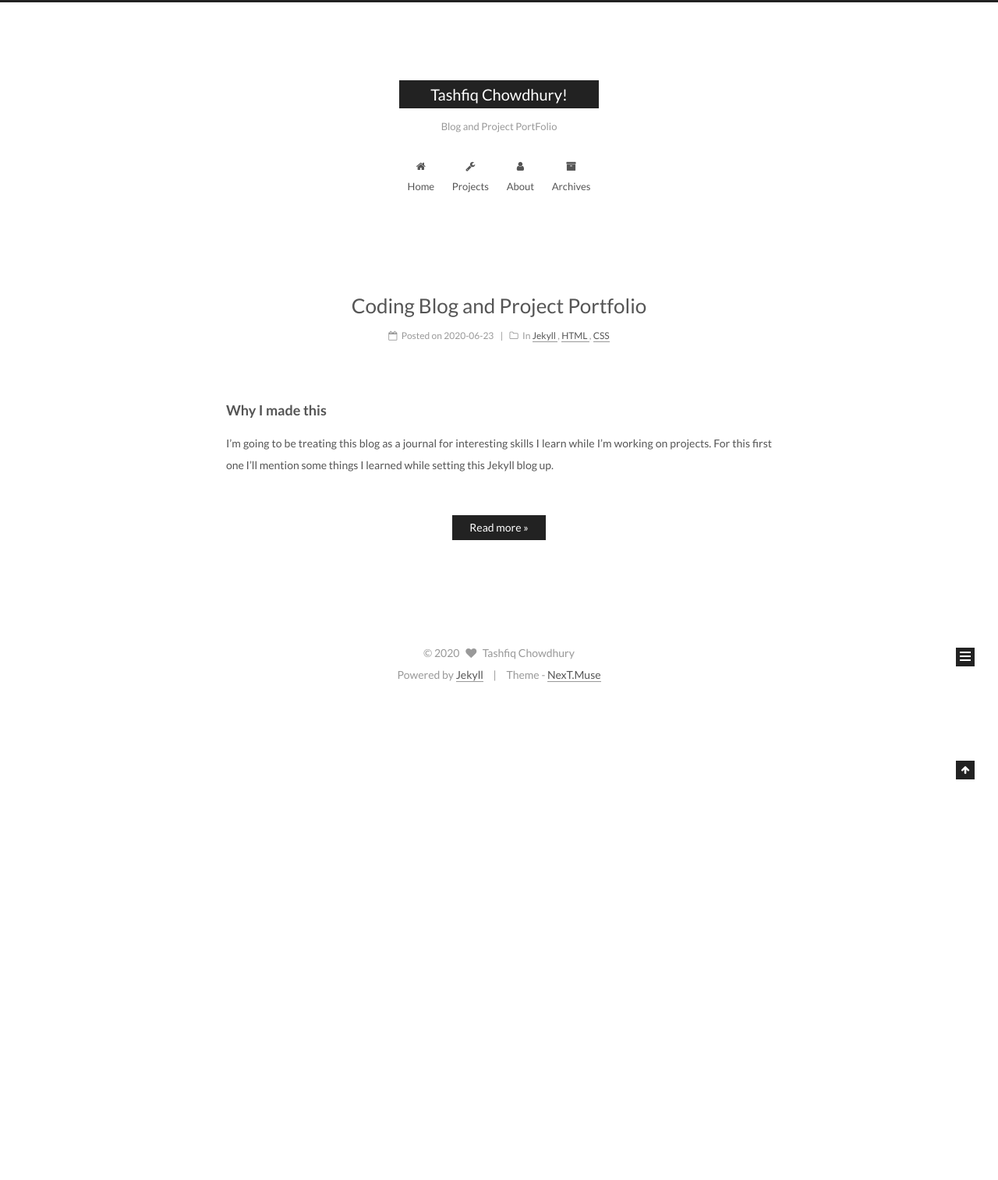
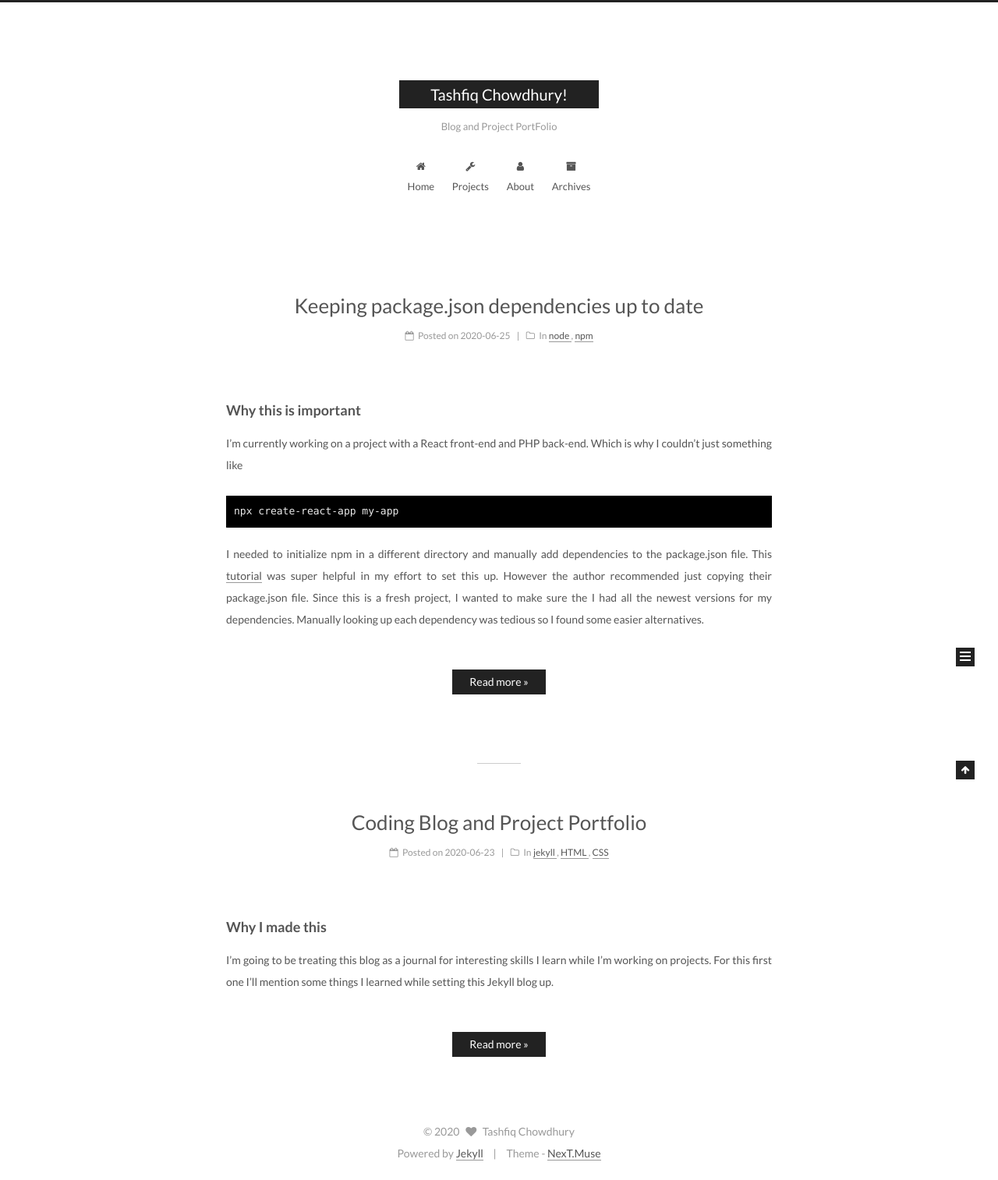
Before and after one commit to tashfooq/tashfooq.github.io, a Jekyll site: the page built from index.html, in a window 1280 px wide. Shown: the whole page at 78% size. Built offline with Jekyll 4.4.1, drawn with Linux system fonts in a browser that asks for light colours; the list of posts is cut into pages by our own code; before the commit the page ends 900 px from its top, so only the background shows below that.

Commit message:
New post added

````diff
--- /dev/null
+++ b/_posts/2020-06-25-update-package-json-dependencies.md
@@ -0,0 +1,29 @@
+---
+title: Keeping package.json dependencies up to date
+date: 2020-06-25
+categories:
+- node
+- npm
+---
+### Why this is important
+I'm currently working on a project with a React front-end and PHP back-end. Which is why I couldn't just something like
+```bash
+npx create-react-app my-app
+```
+I needed to initialize npm in a different directory and manually add dependencies to the package.json file. This [tutorial](https://medium.com/@davisonpro/an-advanced-guide-on-setting-up-a-react-and-php-web-app-acaedb21ab3a) was super helpful in my effort to set this up. However the author recommended just copying their package.json file. Since this is a fresh project, I wanted to make sure the I had all the newest versions for my dependencies. Manually looking up each dependency was tedious so I found some easier alternatives.
+
+### Version Lens
+A vscode extension that just tells you and gives you the option to update the versions in package.json.
+
+### npm-package-update
+[This package](https://www.npmjs.com/package/npm-check-updates) let's you check latest versions and update package.json.
+The commands needed to do this
+```bash
+npm i -g npm-check-updates
+ncu -u
+npm install
+```
+To just check for update run
+```bash
+ncu
+```
````
Also changed, not shown: _posts/2020-06-23-blog.md (+1 -1 lines).
